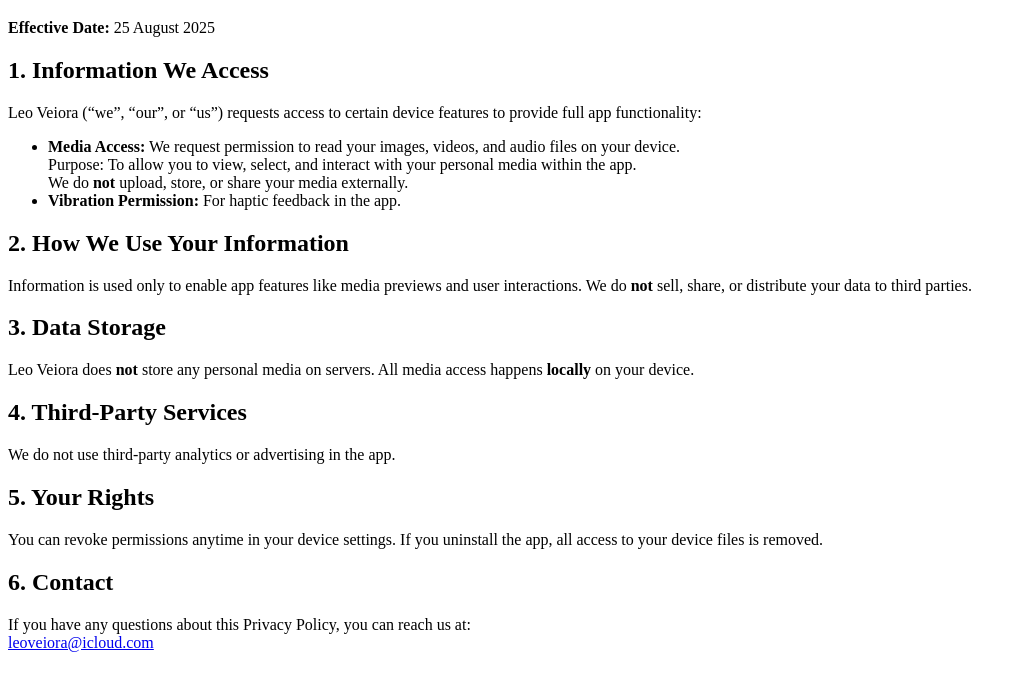
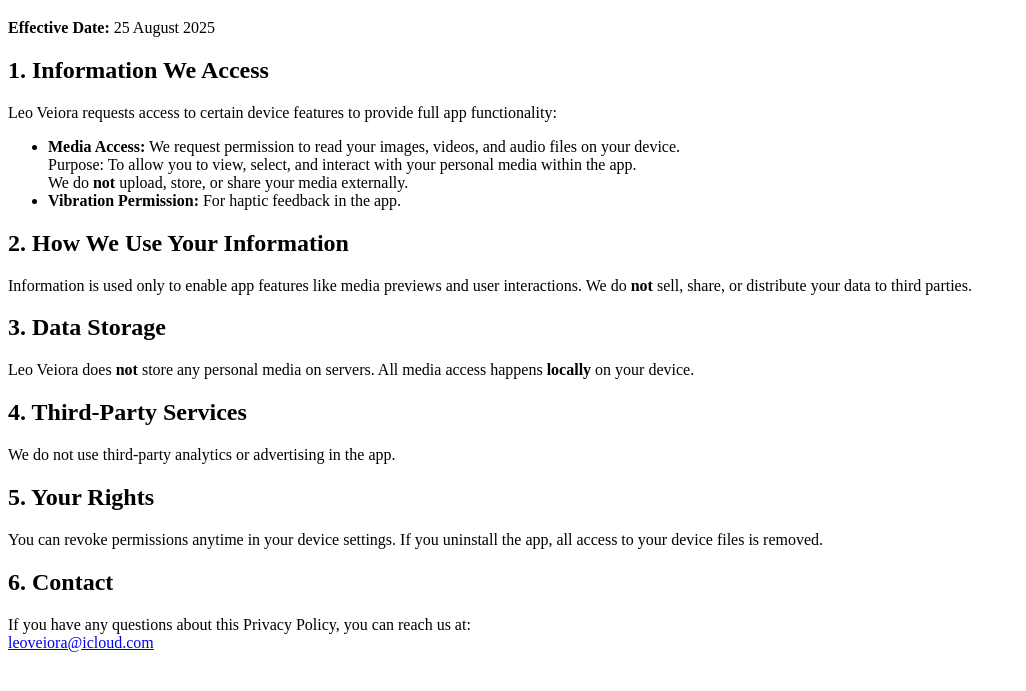
Before and after one commit to LeoVeiora/leo-veiora-privacy, a plain HTML site: page index.html in a window 1280 px wide. Shown: the part 61-752 px from the top of the page, without its empty margins (0-1026 px from the left). Drawn offline with Linux system fonts and the light colour scheme.

Commit message:
Update index.html

```diff
--- a/index.html
+++ b/index.html
@@ -10,7 +10,7 @@
     <p><strong>Effective Date:</strong> 25 August 2025</p>
 
     <h2>1. Information We Access</h2>
-    <p>Leo Veiora (“we”, “our”, or “us”) requests access to certain device features to provide full app functionality:</p>
+    <p>Leo Veiora requests access to certain device features to provide full app functionality:</p>
     <ul>
         <li><strong>Media Access:</strong> We request permission to read your images, videos, and audio files on your device.
             <br>Purpose: To allow you to view, select, and interact with your personal media within the app.
```
